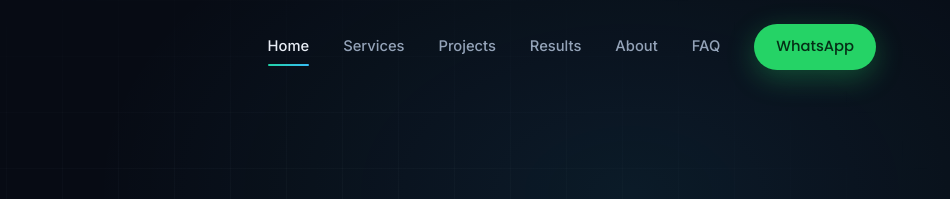
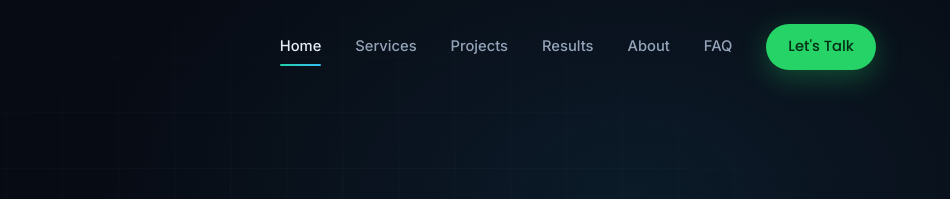
Before and after one commit to muhammadismail05/digitalwithismail, a website: page index.html in a window 1280 px wide. Shown: the top 199 px of the page, 330-1280 px from the left. Drawn offline with Linux system fonts and the light colour scheme.

Commit message:
Header CTA text: WhatsApp -> Lets Talk

```diff
--- a/index.html
+++ b/index.html
@@ -841,7 +841,7 @@
         <a href="#results">Results</a>
         <a href="#about">About</a>
         <a href="#faq">FAQ</a>
-        <a href="#contact" class="btn btn-whatsapp nav-cta" data-wa-link style="color:#052e16">WhatsApp</a>
+        <a href="#contact" class="btn btn-whatsapp nav-cta" data-wa-link style="color:#052e16">Let's Talk</a>
       </nav>
       <button class="hamburger" id="hamburger" aria-label="Menu">
         <span></span><span></span><span></span><span></span>
```
